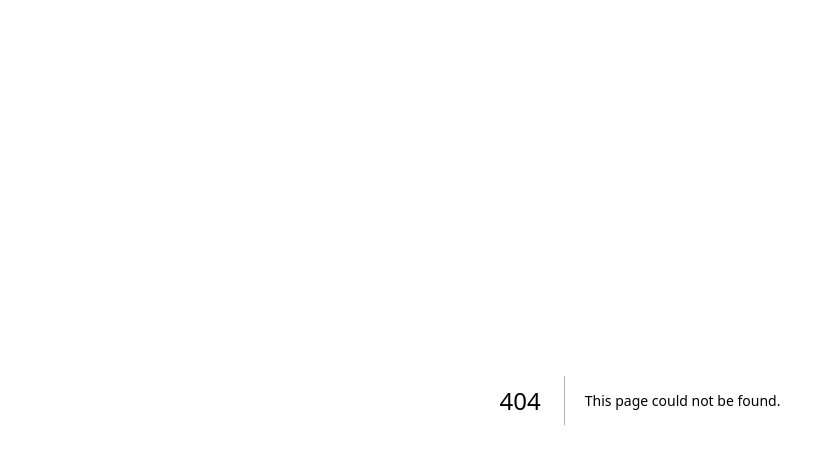
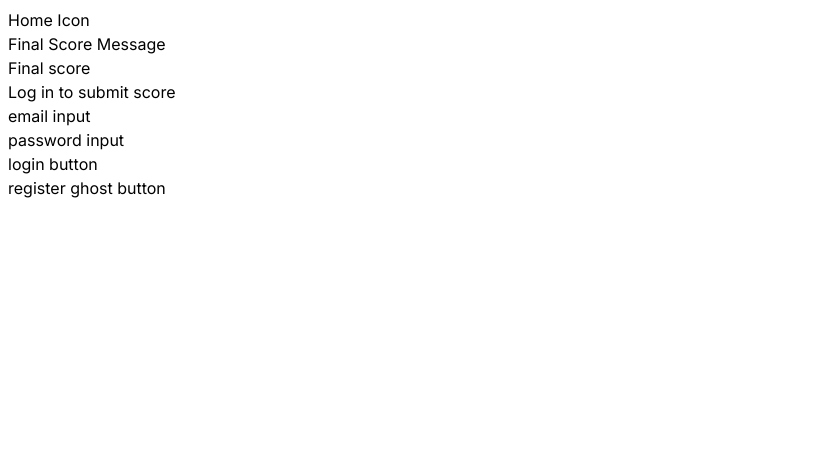
Before and after one commit to jwbw29/logo-trivia, a Next.js app: page /results in a window 1280 px wide. Before the commit this address had no page. Shown: the top 464 px of the page, without its empty margins (0-835 px from the left). Built offline with nearby package versions, Linux system fonts and the light colour scheme.

Commit message:
Remove Nav component from game page

```diff
--- a/app/game/page.tsx
+++ b/app/game/page.tsx
@@ -1,9 +1,6 @@
-import Nav from "@/components/Nav";
-
 export default function Game() {
   return (
     <main className="flex flex-col min-h-screen">
-      <Nav />
       <div>Score</div>
       <div>Timer</div>
       <div>Home</div>
--- /dev/null
+++ b/app/results/page.tsx
@@ -0,0 +1,16 @@
+export default function Results() {
+  return (
+    <main className="flex flex-col min-h-screen">
+      <div>Home Icon</div>
+      <div>Final Score Message</div>
+      <div>Final score</div>
+      <div>Log in to submit score</div>
+      <form>
+        <div>email input</div>
+        <div>password input</div>
+        <div>login button</div>
+        <div>register ghost button</div>
+      </form>
+    </main>
+  );
+}
```
Also changed, not shown: 1 other file (tests, documents, lock files or other folders).
